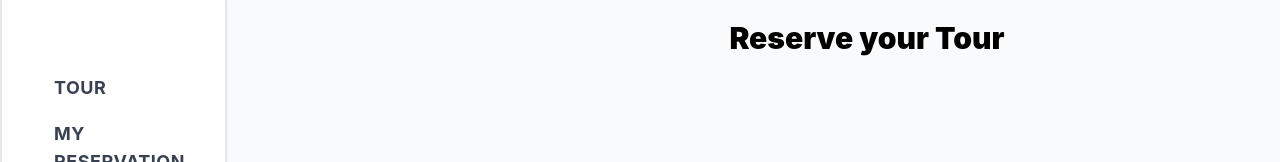
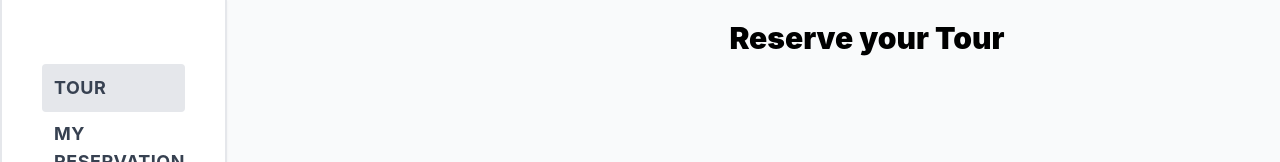
Before and after one commit to NatiDeme/sample-challenge, a React (Create React App) app: page / in a window 1280 px wide. Shown: the top 162 px of the page. Built offline with nearby package versions, Linux system fonts and the light colour scheme.

Commit message:
Add active link

```diff
--- a/src/components/sidenav/sidenav.js
+++ b/src/components/sidenav/sidenav.js
@@ -52,8 +52,12 @@ function Nav() {
           navbarOpen ? ' showMenu' : ''
         } md:flex flex-col gap-3 pt-16 text-xl font-bold tracking-wide p-10`}>
         {navItems.map((element) => (
-          <NavLink key={element.link} to={element.link} className="" onClick={close}>
-            <li className="flex items-center pl-3 text-lg py-4 h-12 text-gray-700 rounded hover:text-gray-900 hover:bg-gray-100 transition duration-300 ease-in-out uppercase">
+          <NavLink
+            key={element.link}
+            to={element.link}
+            className={({ isActive }) => (isActive ? 'bg-gray-200 rounded font-bold' : 'rounded')}
+            onClick={close}>
+            <li className="flex items-center pl-3 text-lg py-4 h-12 text-gray-700 rounded hover:text-gray-900 hover:bg-gray-300 transition duration-300 ease-in-out uppercase">
               {element.label}
             </li>
           </NavLink>
```
